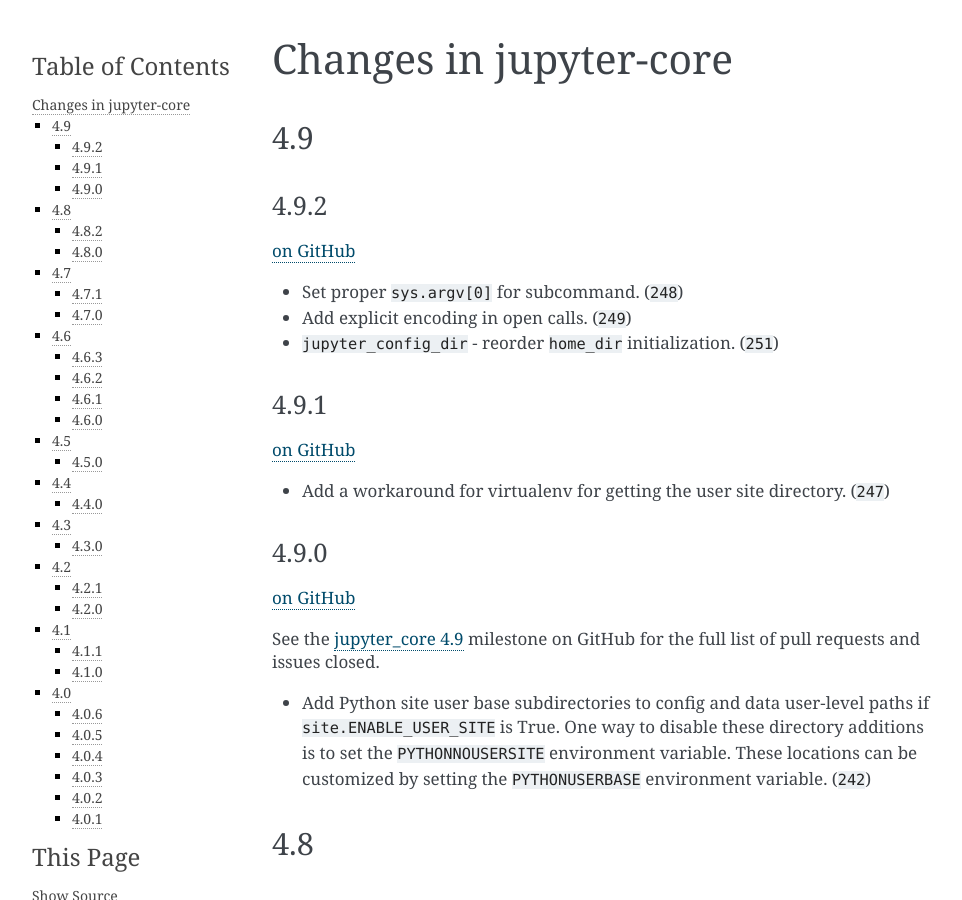
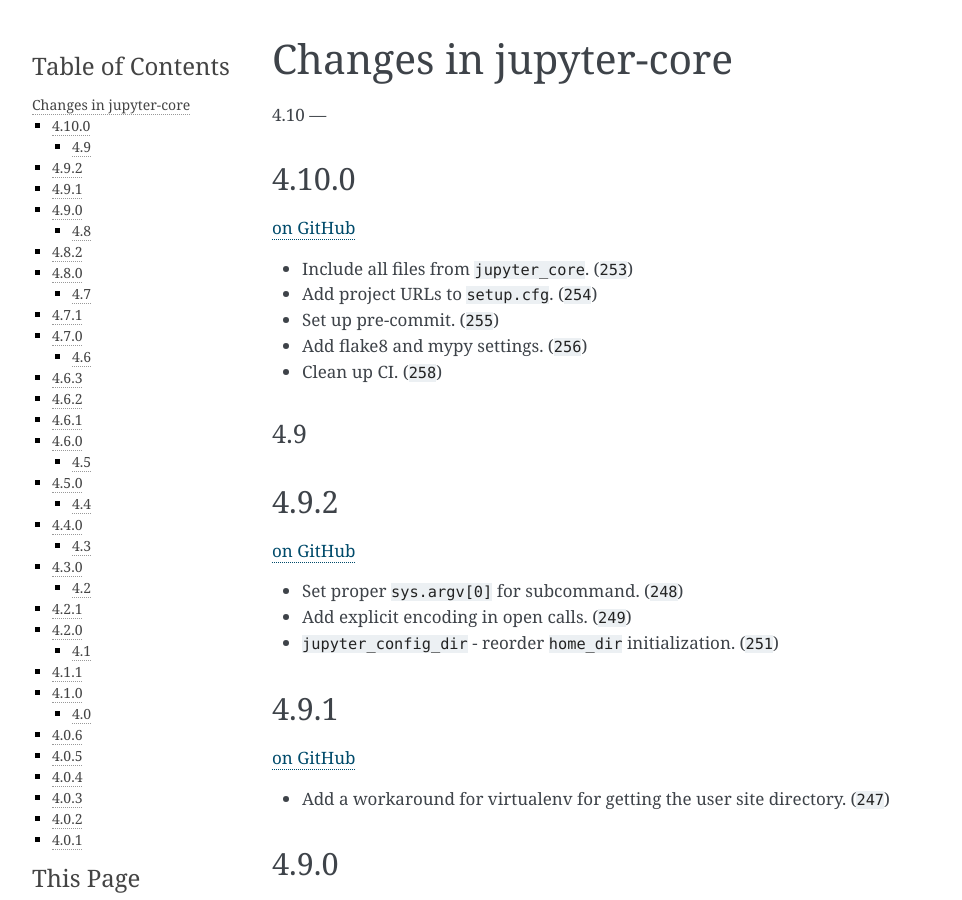
Before and after one commit to jupyter/jupyter_core, a Sphinx documentation site: the page built from docs/changelog.rst, in a window 1280 px wide and 900 px high. Shown: the whole window, without its empty margins (148-1110 px from the left). Built offline with Sphinx 7.4.7, drawn with Linux system fonts in a browser that asks for light colours; cross-references to code outside the pages are shown as plain code.

Commit message:
Update changelog for 4.10 Release (#259)
Co-authored-by: pre-commit-ci[bot] <66853113+pre-commit-ci[bot]@users.noreply.github.com>

```diff
--- a/docs/changelog.rst
+++ b/docs/changelog.rst
@@ -1,5 +1,20 @@
 Changes in jupyter-core
 =======================
+
+4.10
+---
+
+4.10.0
+~~~~~~
+
+`on
+GitHub <https://github.com/jupyter/jupyter_core/releases/tag/4.10.0>`__
+
+* Include all files from ``jupyter_core``. (:ghpull:`253`)
+* Add project URLs to ``setup.cfg``. (:ghpull:`254`)
+* Set up pre-commit. (:ghpull:`255`)
+* Add flake8 and mypy settings. (:ghpull:`256`)
+* Clean up CI. (:ghpull:`258`)
 
 4.9
 ---
```
